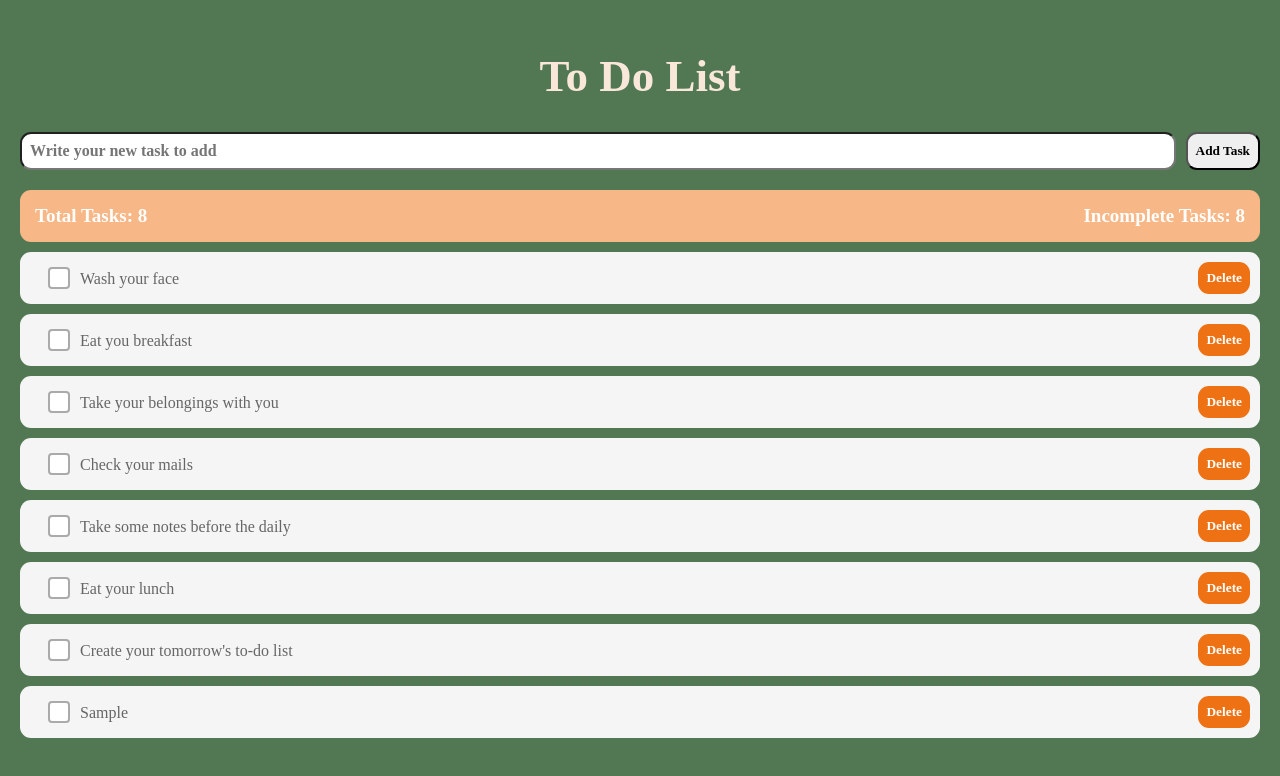
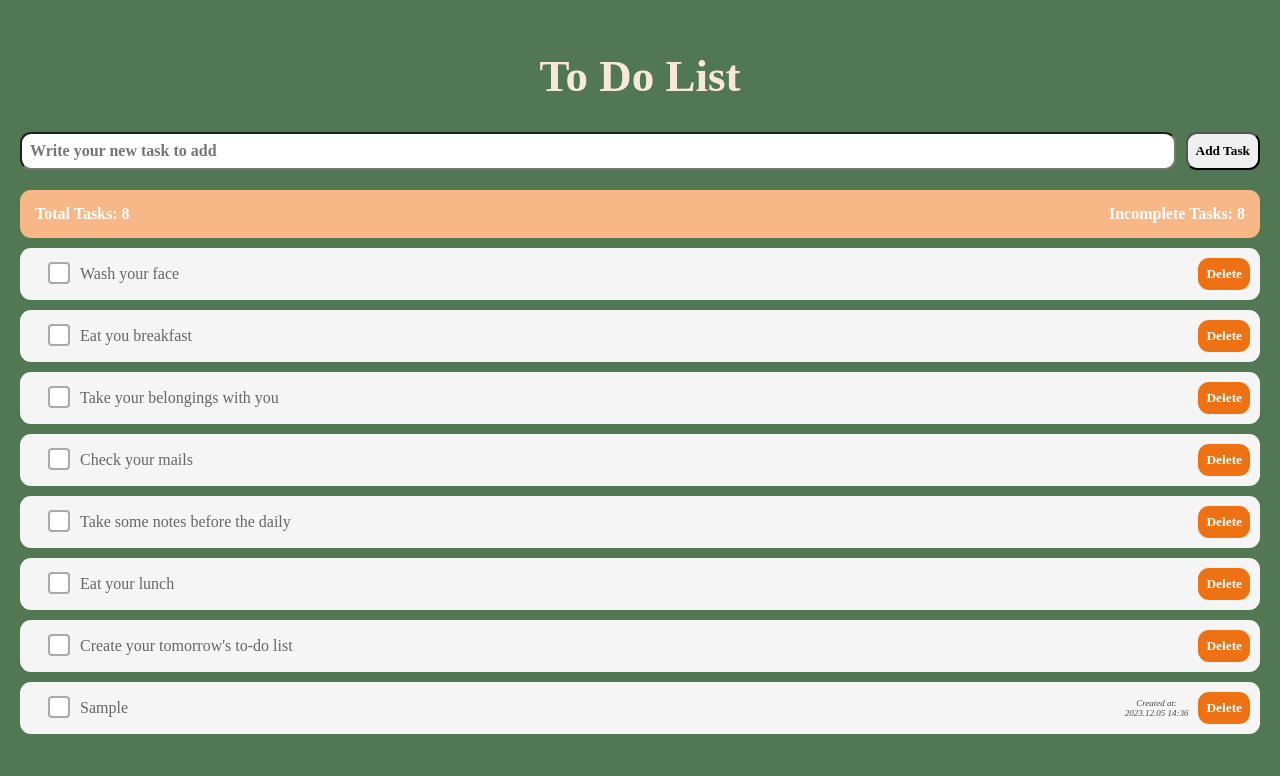
Before and after one commit to ozanugurozturk/project-todos-redux-OzanUgurOzturk, a React (Vite) app: page / in a window 1280 px wide. Both pictures are taken after typing "Sample" into the empty fields and a click on the button "Add Task". Shown: the top 776 px of the page. Built offline with nearby package versions, Linux system fonts and the light colour scheme.

Commit message:
Timestamp is added
- some css rules changed for the design

```diff
--- a/package.json
+++ b/package.json
@@ -11,6 +11,7 @@
   },
   "dependencies": {
     "@reduxjs/toolkit": "^2.0.1",
+    "date-fns": "^2.30.0",
     "prop-types": "^15.8.1",
     "react": "^18.2.0",
     "react-dom": "^18.2.0",
--- a/src/App.jsx
+++ b/src/App.jsx
@@ -3,7 +3,7 @@ import { Provider } from "react-redux";
 import { combineReducers, configureStore } from "@reduxjs/toolkit";
 import { tasks } from "./reducers/tasks";
 import TodoApp from "./components/ToDoApp";
-import "./App.css"; // Import your styling
+import "./App.css";
 
 const reducer = combineReducers({
   tasks: tasks.reducer,
--- a/src/components/UniqueTask.jsx
+++ b/src/components/UniqueTask.jsx
@@ -1,5 +1,6 @@
 import React from "react";
 import PropTypes from "prop-types";
+import { format } from "date-fns";
 import "../style/UniqueTask.css";
 
 const UniqueTask = ({ task, onToggleComplete, onDelete }) => {
@@ -19,7 +20,19 @@ const UniqueTask = ({ task, onToggleComplete, onDelete }) => {
           {task.text}
         </label>
       </div>
-      <button type="button" onClick={() => onDelete(task.id)}>Delete</button>
+      <div className="task-details">
+        <div className="timestamp">
+          {task.timestamp && (
+            <>
+              <div>Created at:</div>
+              <span>{format(new Date(task.timestamp), "yyyy.MM.dd HH:mm")}</span>
+            </>
+          )}
+        </div>
+        <button type="button" onClick={() => onDelete(task.id)}>
+          Delete
+        </button>
+      </div>
     </div>
   );
 };
@@ -29,6 +42,7 @@ UniqueTask.propTypes = {
     id: PropTypes.number.isRequired,
     text: PropTypes.string.isRequired,
     complete: PropTypes.bool.isRequired,
+    timestamp: PropTypes.string,
   }).isRequired,
   onToggleComplete: PropTypes.func.isRequired,
   onDelete: PropTypes.func.isRequired,
--- a/src/reducers/tasks.jsx
+++ b/src/reducers/tasks.jsx
@@ -1,4 +1,5 @@
 import { createSlice } from "@reduxjs/toolkit";
+import { format } from "date-fns";
 
 export const tasks = createSlice({
   name: "tasks",
@@ -17,10 +18,13 @@ export const tasks = createSlice({
   reducers: {
     addTask: (state, action) => {
       const newId = state.latestId + 1;
+      const timestamp = new Date();
+      const formattedTimestamp = format(timestamp, "yyyy-MM-dd HH:mm:ss");
       state.tasksList.push({
         id: newId,
         text: action.payload.text,
         complete: false,
+        timestamp: formattedTimestamp,
       });
       state.latestId = newId;
     },
--- a/src/style/TaskList.css
+++ b/src/style/TaskList.css
@@ -6,7 +6,7 @@
   display: flex;
   align-items: center;
   justify-content: space-between;
-  font-size: 19px;
+  font-size: 16px;
   font-weight: bold;
   margin-bottom: 10px;
   background-color: #F7B787;
--- a/src/style/UniqueTask.css
+++ b/src/style/UniqueTask.css
@@ -1,3 +1,15 @@
+.checkbox-label-wrapper {
+  width: 50%;
+  display: flex;
+  align-items: center;
+}
+
+.checkbox-label-wrapper label {
+  word-wrap: break-word;
+  overflow-wrap: break-word;
+  max-width: 100%;
+}
+
 [type="checkbox"] {
   opacity: 0;
 }
@@ -77,12 +89,13 @@
   padding: 10px;
   margin-bottom: 10px;
   border-radius: 11px;
+  overflow: hidden;
 }
 
 .task button {
   padding: 8px;
   cursor: pointer;
-  background-color: #EE7214;
+  background-color: #ee7214;
   color: #fff;
   border: none;
   border-radius: 11px;
@@ -91,3 +104,18 @@
 .task button:hover {
   background-color: #b0520a;
 }
+
+.task-details {
+  display: flex;
+  align-items: center;
+  flex-shrink: 0;
+}
+
+.timestamp {
+  font-size: xx-small;
+  font-style: italic;
+  opacity: 0.7;
+  margin-right: 10px;
+  display: flex;
+  flex-direction: column;
+}
```
Also changed, not shown: 1 other file (tests, documents, lock files or other folders).
